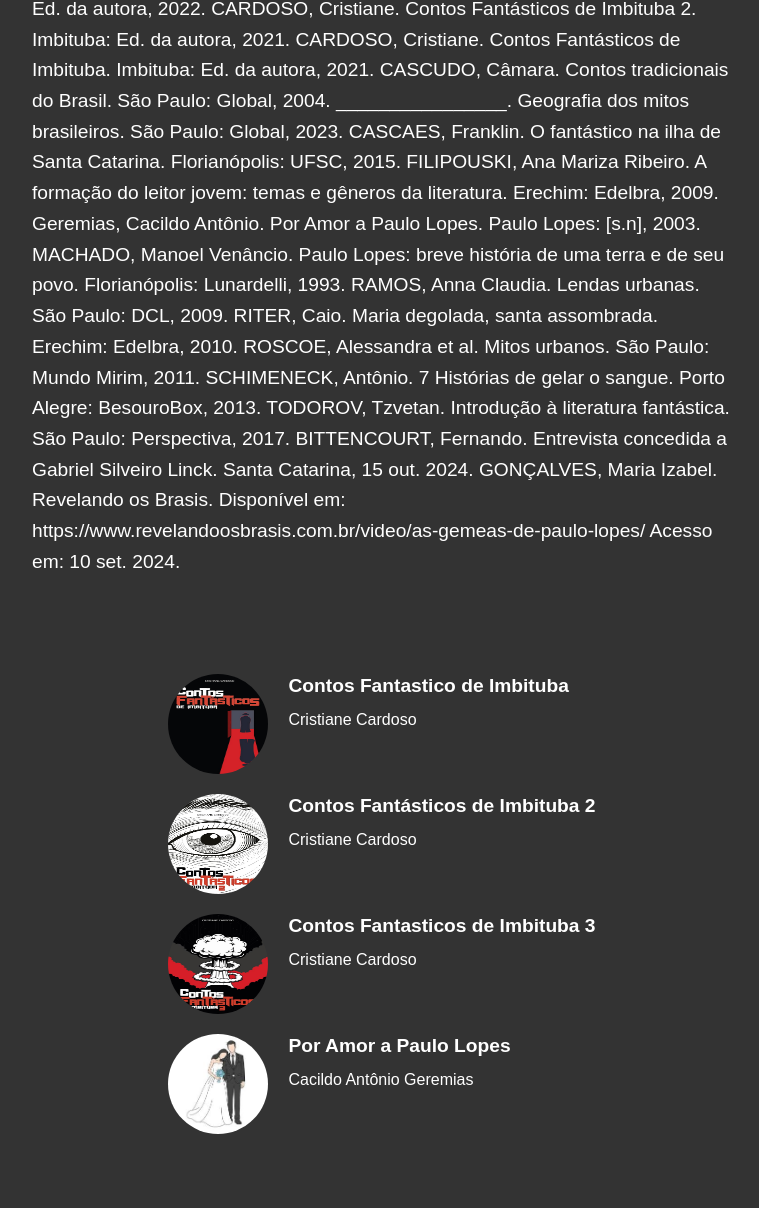
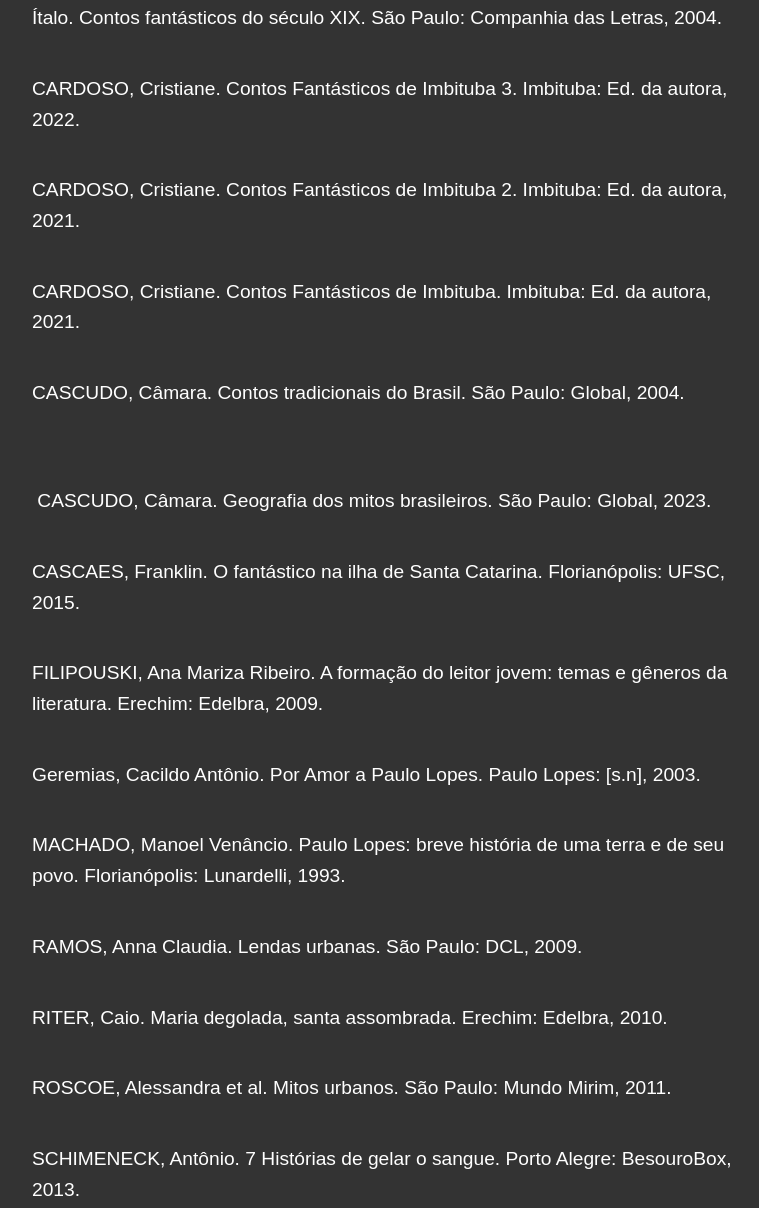
Before and after one commit to contoselendas/contos-e-lendas, a plain HTML site: page referencias.html in a window 1280 px wide. Shown: the part 507-1715 px from the top of the page, without its empty margins (258-1017 px from the left). Drawn offline with Linux system fonts and the light colour scheme.

Commit message:
Alterações

```diff
--- a/referencias.html
+++ b/referencias.html
@@ -176,24 +176,24 @@
 
 
         <div class="bibliography">
-        <p>ALVES. Januária. Abecedário de personagens do folclore brasileiro. São Paulo: Sesc, 2017.
-            Ítalo. Contos fantásticos do século XIX. São Paulo: Companhia das Letras, 2004.
-            CARDOSO, Cristiane. Contos Fantásticos de Imbituba 3. Imbituba: Ed. da autora, 2022.
-            CARDOSO, Cristiane. Contos Fantásticos de Imbituba 2. Imbituba: Ed. da autora, 2021.
-            CARDOSO, Cristiane. Contos Fantásticos de Imbituba. Imbituba: Ed. da autora, 2021.
-            CASCUDO, Câmara. Contos tradicionais do Brasil. São Paulo: Global, 2004.
-            ­­­­________________. Geografia dos mitos brasileiros. São Paulo: Global, 2023.
-            CASCAES, Franklin. O fantástico na ilha de Santa Catarina. Florianópolis: UFSC, 2015.
-            FILIPOUSKI, Ana Mariza Ribeiro. A formação do leitor jovem: temas e gêneros da literatura. Erechim: Edelbra, 2009.
-            Geremias, Cacildo Antônio. Por Amor a Paulo Lopes. Paulo Lopes: [s.n], 2003.
-            MACHADO, Manoel Venâncio. Paulo Lopes: breve história de uma terra e de seu povo. Florianópolis: Lunardelli, 1993.
-            RAMOS, Anna Claudia. Lendas urbanas. São Paulo: DCL, 2009.
-            RITER, Caio. Maria degolada, santa assombrada. Erechim: Edelbra, 2010.
-            ROSCOE, Alessandra et al. Mitos urbanos. São Paulo: Mundo Mirim, 2011.
-            SCHIMENECK, Antônio. 7 Histórias de gelar o sangue. Porto Alegre: BesouroBox, 2013.
-            TODOROV, Tzvetan. Introdução à literatura fantástica. São Paulo: Perspectiva, 2017.
-            BITTENCOURT, Fernando. Entrevista concedida a Gabriel Silveiro Linck. Santa Catarina, 15 out. 2024.
-            GONÇALVES, Maria Izabel. Revelando os Brasis. Disponível em: https://www.revelandoosbrasis.com.br/video/as-gemeas-de-paulo-lopes/ Acesso em: 10 set. 2024.</p>
+            <p> ALVES. Januária. Abecedário de personagens do folclore brasileiro. São Paulo: Sesc, 2017. </p>
+            <p> Ítalo. Contos fantásticos do século XIX. São Paulo: Companhia das Letras, 2004.</p>
+            <p> CARDOSO, Cristiane. Contos Fantásticos de Imbituba 3. Imbituba: Ed. da autora, 2022.</p>
+            <p> CARDOSO, Cristiane. Contos Fantásticos de Imbituba 2. Imbituba: Ed. da autora, 2021.</p>
+            <p> CARDOSO, Cristiane. Contos Fantásticos de Imbituba. Imbituba: Ed. da autora, 2021.</p>
+            <p> CASCUDO, Câmara. Contos tradicionais do Brasil. São Paulo: Global, 2004.</p>
+            ­­­<p>­ CASCUDO, Câmara. Geografia dos mitos brasileiros. São Paulo: Global, 2023. </p>
+            <p> CASCAES, Franklin. O fantástico na ilha de Santa Catarina. Florianópolis: UFSC, 2015. </p>
+            <p> FILIPOUSKI, Ana Mariza Ribeiro. A formação do leitor jovem: temas e gêneros da literatura. Erechim: Edelbra, 2009. </p>
+            <p> Geremias, Cacildo Antônio. Por Amor a Paulo Lopes. Paulo Lopes: [s.n], 2003. </p>
+            <p> MACHADO, Manoel Venâncio. Paulo Lopes: breve história de uma terra e de seu povo. Florianópolis: Lunardelli, 1993.</p>
+            <p> RAMOS, Anna Claudia. Lendas urbanas. São Paulo: DCL, 2009. </p>
+            <p> RITER, Caio. Maria degolada, santa assombrada. Erechim: Edelbra, 2010. </p>
+            <p> ROSCOE, Alessandra et al. Mitos urbanos. São Paulo: Mundo Mirim, 2011. </p>
+            <p> SCHIMENECK, Antônio. 7 Histórias de gelar o sangue. Porto Alegre: BesouroBox, 2013.</p>
+            <p> TODOROV, Tzvetan. Introdução à literatura fantástica. São Paulo: Perspectiva, 2017.</p>
+            <p> BITTENCOURT, Fernando. Entrevista concedida a Gabriel Silveiro Linck. Santa Catarina, 15 out. 2024.</p>
+            <p> GONÇALVES, Maria Izabel. Revelando os Brasis. Disponível em: https://www.revelandoosbrasis.com.br/video/as-gemeas-de-paulo-lopes/ Acesso em: 10 set. 2024.</p>
 
         </div>
 
```
